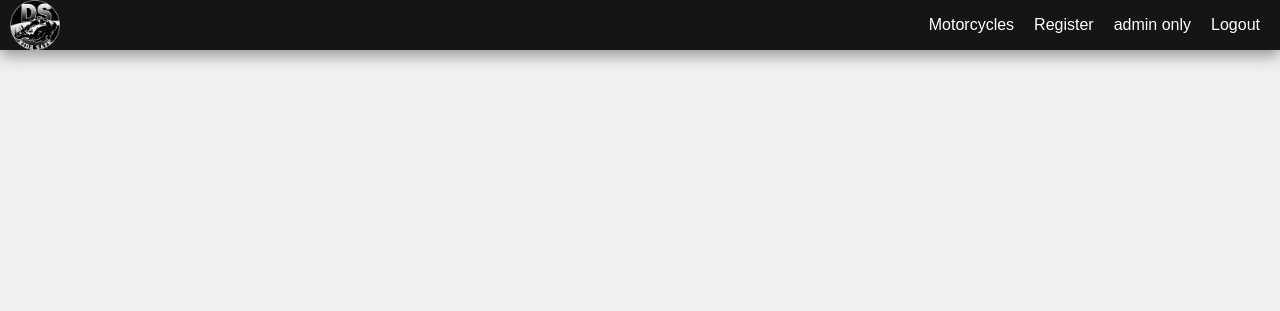
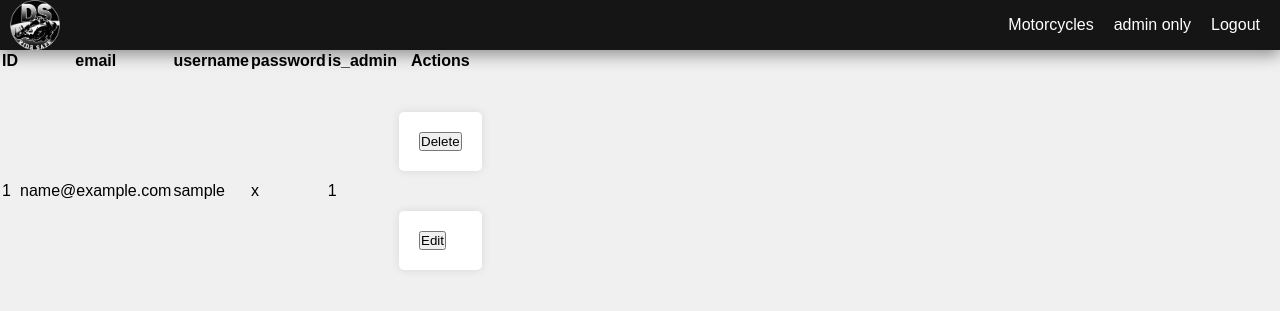
Before and after one commit to ElongatedMust/final, a PHP site: page /adminpage.php in a window 1280 px wide. Shown: the top 311 px of the page. Run offline with PHP 8.4, Linux system fonts and the light colour scheme; the visitor is signed in with stand-in values (Sample User, id 1); tables that the repository leaves empty or names only in its code hold one stand-in row (values such as "Sample post"); data that the repository does not hold is empty.

Commit message:
more updating

```diff
--- a/Styling/register.css
+++ b/Styling/register.css
@@ -46,3 +46,7 @@ body {
   button:hover {
 
   }
+
+  .accountcreation {
+    color: black;
+  }
--- a/adminpage.php
+++ b/adminpage.php
@@ -1,5 +1,6 @@
 <?php
 session_start();
+$pageTitle = "admin panel";
  require_once("template.php");
  require_once("header.php");
  require ("connections/db.connect.php");
@@ -44,8 +45,50 @@ session_start();
 ?>
 </div> -->
 
-<div class="">
+<div class="dashboard">
+    <div class="panel1">
+        <?php
+             $sql = "SELECT * FROM users ";
+             $db = new Database;
+             $pdo = $db->getPDO();
+             $cars = $pdo->query($sql);
+             $result = $cars->fetchAll();
 
+             if (!$result) {
+                echo '<p>No car listings found.</p>';
+            } else {
+                echo '<table>
+                        <tr>
+                            <th>ID</th>
+                            <th>email</th>
+                            <th>username</th>
+                            <th>password</th>
+                            <th>is_admin</th>
+                            <th>Actions</th>
+                        </tr>';
+                foreach ($result as $item) {
+                    echo '<tr>
+                            <td>' . $item['id'] . '</td>
+                            <td>' . $item['email'] . '</td>
+                            <td>' . $item['username'] . '</td>
+                            <td>' . $item['password'] . '</td>
+                            <td>' . $item['is_admin'] . '</td>
+                            <td>
+                                <form action="deletions/delete_listing.php" method="post">
+                                    <input type="hidden" name="listing_id" value="' . $item['id'] . '">
+                                    <input type="submit" name="delete" value="Delete">
+                                </form>
+                                <form action="edit_carlisting.php" method="post">
+                                    <input type="hidden" name="listing_id" value="' . $item['id'] . '">
+                                    <input type="submit" name="edit" value="Edit">
+                                </form>
+                            </td>
+                        </tr>';
+                }
+                echo '</table>';
+            }
+        ?>
+    </div>
 </div>
 
 </body>
--- a/connections/db.login.php
+++ b/connections/db.login.php
@@ -17,7 +17,7 @@ if ($_SERVER['REQUEST_METHOD'] === 'POST') {
         $_SESSION['is_admin'] = $user['is_admin'];
 
         if ($_SESSION['is_admin'] == 1) {
-            header('Location: motorcycles.php');
+            header('Location: adminpage.php');
         } else {
             header('Location: homepage.php');
         }
--- a/header.php
+++ b/header.php
@@ -9,9 +9,11 @@ require_once('template.php');
         </div>
         <ul>
             <li><a href="motorcycles.php">Motorcycles</a></li>
-            <li><a href="register.php">Register</a></li>
+            <!-- <li><a href="register.php">Register</a></li> -->
             <li> <?php if ($isAdmin) { echo '<a href="adminpage.php">admin only</a>';} ?> </li>
-            <li><?php if ($isLoggedIn){echo '<a href="logout.php">Logout</a>';}?></li>
+            <li><?php if ($isLoggedIn){echo '<a href="logout.php">Logout</a>';}
+                else {echo'<a href="login.php">Login</a>';}
+            ?></li>
         </ul>
 
     </nav>
--- a/login.php
+++ b/login.php
@@ -21,6 +21,7 @@ require('header.php');
             </div>
             <br>
             <button type="submit" name="submit" class="click">Connexion</button>
+            <a href="register.php" class="accountcreation">no account ? click here </a>
         </form>
     </div>
 </body>
--- a/register.php
+++ b/register.php
@@ -1,4 +1,5 @@
 <?php
+session_start();
 require_once("template.php");
 require_once('header.php');
 require ('connections/db.register.php');
--- a/template.php
+++ b/template.php
@@ -7,6 +7,7 @@
     <link rel="stylesheet" href="Styling/motorcycles.css">
     <link rel="stylesheet" href="Styling/register.css">
     <link rel="stylesheet" href="Styling/homepage.css">
+    <link rel="stylesheet" href="Styling/adminpage.css">
     <script src="https://code.jquery.com/jquery-3.6.0.min.js"></script>
 
     <?php $isAdmin = isset($_SESSION['is_admin']) && $_SESSION['is_admin'] == 1;
```
Also changed, not shown: imageform.php (+20 -0 lines), js/bikelibrary.js (added, +69 -0 lines), motorcycles.php (+2 -70 lines), Styling/adminpage.css (added).
